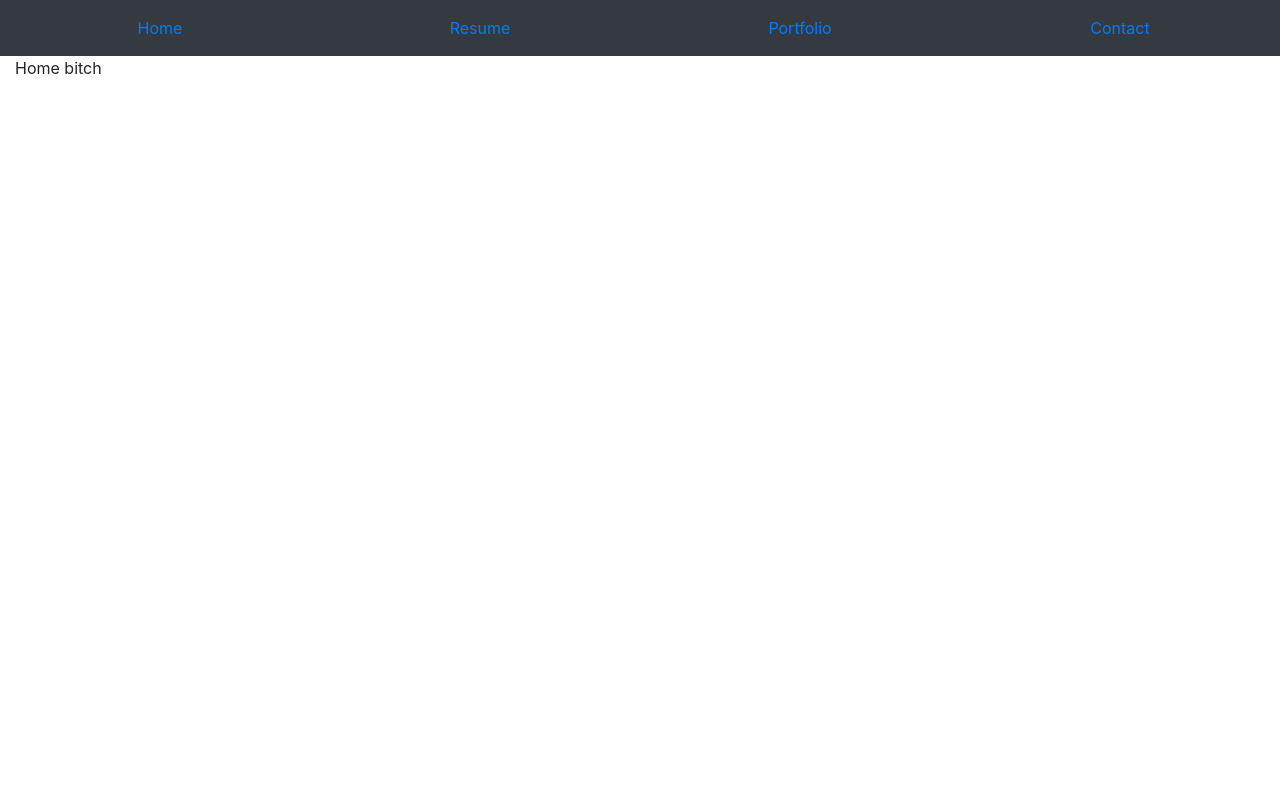
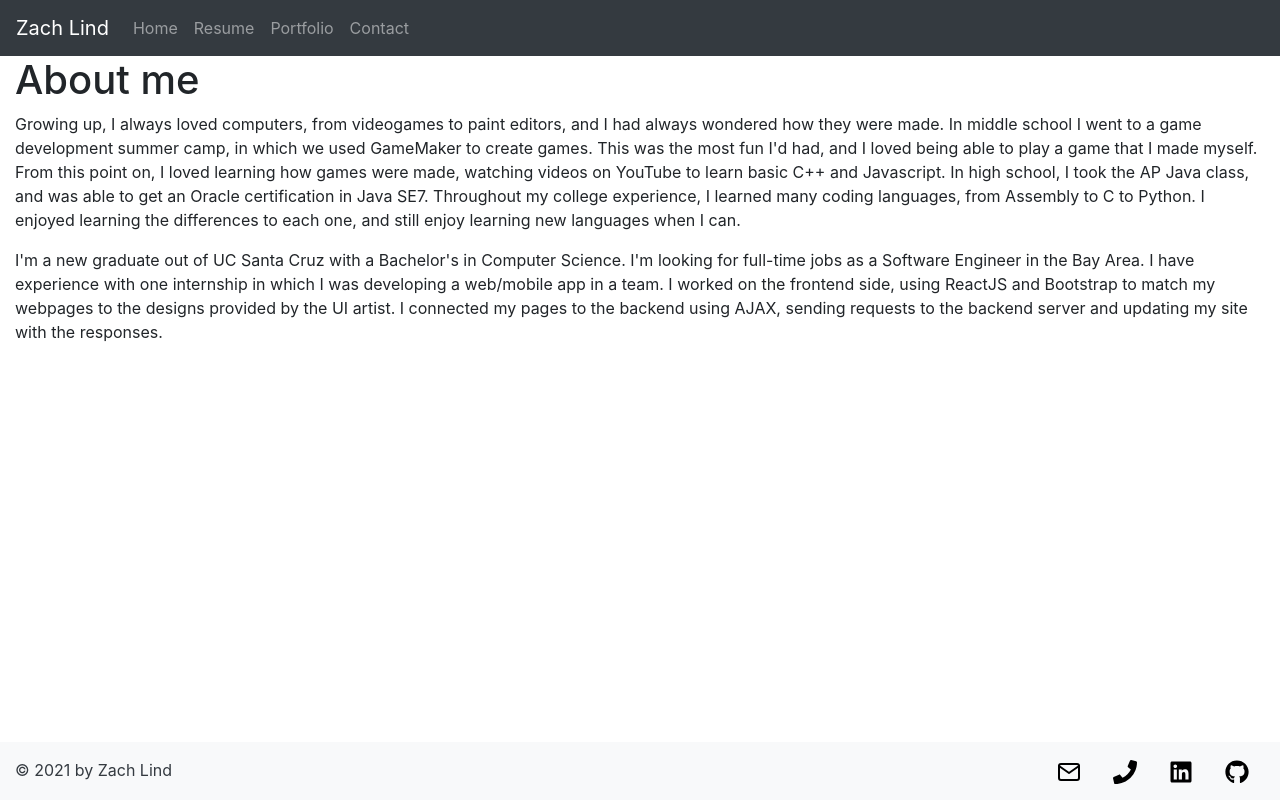
Before and after one commit to zlind1/my-website, a React (Create React App) app: page / in a window 1280 px wide. Built offline with nearby package versions, Linux system fonts and the light colour scheme.

Commit message:
updated navbar, footer, about me section, contact form

```diff
--- /dev/null
+++ b/src/AboutMe.js
@@ -0,0 +1,29 @@
+import React from 'react';
+
+function AboutMe() {
+  return <>
+    <h1>About me</h1>
+    <p>
+      Growing up, I always loved computers, from videogames to paint editors,
+      and I had always wondered how they were made. In middle school I went to
+      a game development summer camp, in which we used GameMaker to create games.
+      This was the most fun I'd had, and I loved being able to play a game that I
+      made myself. From this point on, I loved learning how games were made, watching
+      videos on YouTube to learn basic C++ and Javascript. In high school, I took
+      the AP Java class, and was able to get an Oracle certification in Java SE7.
+      Throughout my college experience, I learned many coding languages, from
+      Assembly to C to Python. I enjoyed learning the differences to each one, and
+      still enjoy learning new languages when I can.
+    </p>
+    <p>
+      I'm a new graduate out of UC Santa Cruz with a Bachelor's in Computer Science.
+      I'm looking for full-time jobs as a Software Engineer in the Bay Area.
+      I have experience with one internship in which I was developing a web/mobile app in a team.
+      I worked on the frontend side, using ReactJS and Bootstrap to match my webpages to
+      the designs provided by the UI artist. I connected my pages to the backend using
+      AJAX, sending requests to the backend server and updating my site with the responses.
+    </p>
+  </>;
+}
+
+export default AboutMe;
--- a/src/App.js
+++ b/src/App.js
@@ -6,11 +6,12 @@ import TopBar from './TopBar.js';
 import Home from './Home.js';
 import Resume from './Resume.js';
 import Contact from './Contact.js';
+import Footer from './Footer.js';
 
 function App() {
-  return (
+  return <>
+    <TopBar />
     <Container fluid>
-      <TopBar />
       <Route exact path='/'>
         <Home />
       </Route>
@@ -23,8 +24,9 @@ function App() {
       <Route exact path='/contact'>
         <Contact />
       </Route>
+      <Footer />
     </Container>
-  );
+  </>;
 }
 
 export default App;
--- a/src/Contact.js
+++ b/src/Contact.js
@@ -1,33 +1,28 @@
 import React from 'react';
-import {ListGroup} from 'react-bootstrap';
-import {FaLinkedin, FaGithub, FaPhone} from 'react-icons/fa';
-import {FiMail} from 'react-icons/fi';
+import {Form, Button} from 'react-bootstrap';
 
 function Contact() {
-  return (
-    <ListGroup variant='flush'>
-      <ListGroup.Item>
-        <FiMail size={48} className='mx-3'/>
-        <a href='mailto:zlind@ucsc.edu' target='_blank' rel='noopener noreferrer'>zlind@ucsc.edu</a>
-      </ListGroup.Item>
-      <ListGroup.Item>
-        <FaPhone size={48} className='mx-3'/>
-        <a href='tel:9259840473'>925 984 0473</a>
-      </ListGroup.Item>
-      <ListGroup.Item>
-        <FaLinkedin size={48} className='mx-3'/>
-        <a href='https://www.linkedin.com/in/zachary-lind-8b86101a1/'>
-          LinkedIn Profile
-        </a>
-      </ListGroup.Item>
-      <ListGroup.Item>
-        <FaGithub size={48} color='black' className='mx-3'/>
-        <a href='https://github.com/zlind1'>
-          GitHub Profile
-        </a>
-      </ListGroup.Item>
-    </ListGroup>
-  );
+  function sendMessage(e) {
+    e.preventDefault();
+    console.log(email.current.value);
+    console.log(message.current.value);
+  }
+  const email = React.useRef();
+  const message = React.useRef();
+  return <>
+    <h1>Feel free to send me a message and we can chat.</h1>
+    <Form onSubmit={sendMessage}>
+      <Form.Group>
+        <Form.Label>Email address</Form.Label>
+        <Form.Control placeholder='example@gmail.com' type='email' ref={email} required/>
+      </Form.Group>
+      <Form.Group>
+        <Form.Label>Message</Form.Label>
+        <Form.Control as='textarea' placeholder='Enter your message here' ref={message} required/>
+      </Form.Group>
+      <Button type='submit'>Send message</Button>
+    </Form>
+  </>;
 }
 
 export default Contact;
--- /dev/null
+++ b/src/Footer.js
@@ -0,0 +1,40 @@
+import React from 'react';
+import {Row, Col} from 'react-bootstrap';
+import {FaLinkedin, FaGithub, FaPhone} from 'react-icons/fa';
+import {FiMail} from 'react-icons/fi';
+
+function Footer() {
+  let [rowHeight, setRowHeight] = React.useState(0);
+  const row = React.createRef();
+  function resetRowHeight() {
+    setRowHeight(row.current.clientHeight);
+  }
+  React.useEffect(resetRowHeight, [row]);
+  return <>
+    <div style={{height: rowHeight}}></div>
+    <Row className='bg-light text-dark w-100 py-3' style={{
+      position: 'fixed',
+      bottom: 0,
+    }} ref={row}>
+      <Col sm={6} className='d-flex justify-content-sm-start justify-content-center'>
+        <p className='m-sm-0'>© 2021 by Zach Lind</p>
+      </Col>
+      <Col sm={6} className='d-flex justify-content-sm-end justify-content-center'>
+        <a href='mailto:zacharywolfflind@gmail.com' target='_blank' rel='noopener noreferrer'>
+          <FiMail size={24} color='black' className='mx-3'/>
+        </a>
+        <a href='tel:9259840473'>
+          <FaPhone size={24} color='black' className='mx-3'/>
+        </a>
+        <a href='https://www.linkedin.com/in/zachary-lind-8b86101a1/'>
+          <FaLinkedin size={24} color='black' className='mx-3'/>
+        </a>
+        <a href='https://github.com/zlind1'>
+          <FaGithub size={24} color='black' className='mx-3'/>
+        </a>
+      </Col>
+    </Row>
+  </>;
+}
+
+export default Footer;
--- a/src/Home.js
+++ b/src/Home.js
@@ -1,9 +1,10 @@
 import React from 'react';
+import AboutMe from './AboutMe';
 
 function Home() {
   return (
     <>
-      Home bitch
+      <AboutMe />
     </>
   );
 }
--- a/src/TopBar.js
+++ b/src/TopBar.js
@@ -1,31 +1,28 @@
 import React from 'react';
-import {Row, Col} from 'react-bootstrap';
-import {Link} from 'react-router-dom';
+import {Navbar, Nav} from 'react-bootstrap';
 
 function TopBar() {
   return (
-    <Row className='bg-dark d-flex justify-content-between py-3'>
-    	<Col xs={3} className='d-flex justify-content-center'>
-	    	<Link to='/'>
-	    	  Home
-	    	</Link>
-    	</Col>
-    	<Col xs={3} className='d-flex justify-content-center'>
-	    	<Link to='/resume'>
-	    	  Resume
-	    	</Link>
-    	</Col>
-    	<Col xs={3} className='d-flex justify-content-center'>
-	    	<Link to='/portfolio'>
-	    	  Portfolio
-	    	</Link>
-    	</Col>
-    	<Col xs={3} className='d-flex justify-content-center'>
-	    	<Link to='/contact'>
-	    	  Contact
-	    	</Link>
-    	</Col>
-    </Row>
+    <Navbar bg='dark' variant='dark' expand='lg'>
+      <Navbar.Brand href='/'>Zach Lind</Navbar.Brand>
+      <Navbar.Toggle aria-controls='basic-navbar-nav'/>
+      <Navbar.Collapse id='basic-navbar-nav'>
+        <Nav className='me-auto'>
+          <Nav.Link href='/'>
+            Home
+          </Nav.Link>
+          <Nav.Link href='/resume'>
+            Resume
+          </Nav.Link>
+          <Nav.Link href='/portfolio'>
+            Portfolio
+          </Nav.Link>
+          <Nav.Link href='/contact'>
+            Contact
+          </Nav.Link>
+        </Nav>
+      </Navbar.Collapse>
+    </Navbar>
   );
 }
 
--- a/src/index.js
+++ b/src/index.js
@@ -2,7 +2,6 @@ import React from 'react';
 import ReactDOM from 'react-dom';
 import {BrowserRouter} from 'react-router-dom';
 import App from './App';
-import * as serviceWorker from './serviceWorker';
 
 ReactDOM.render(
   <React.StrictMode>
@@ -12,8 +11,3 @@ ReactDOM.render(
   </React.StrictMode>,
   document.getElementById('root')
 );
-
-// If you want your app to work offline and load faster, you can change
-// unregister() to register() below. Note this comes with some pitfalls.
-// Learn more about service workers: https://bit.ly/CRA-PWA
-serviceWorker.unregister();
```
Also changed, not shown: src/serviceWorker.js (deleted, +0 -141 lines), src/setupTests.js (deleted, +0 -5 lines), 1 other file (tests, documents, lock files or other folders).
